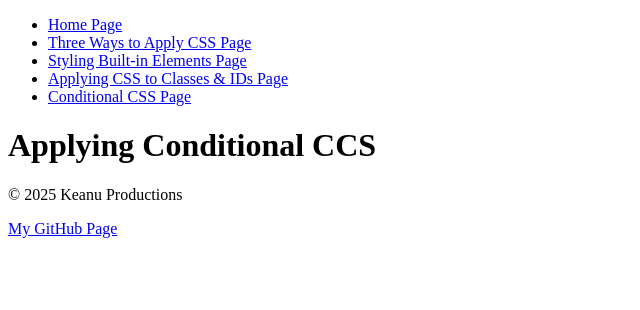
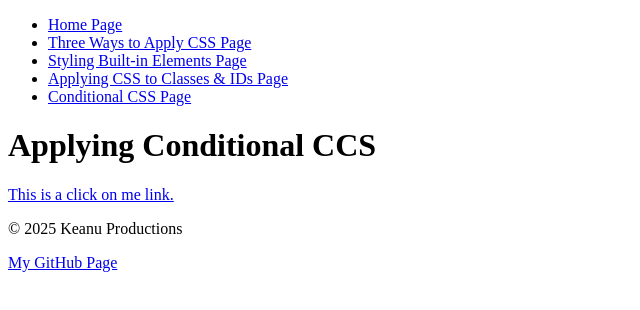
Before and after one commit to KeanuHarris/COMP001A.LectureActivity5, a plain HTML site: page conditional-css.html in a window 1280 px wide. Shown: the whole page, without its empty margins (0-640 px from the left). Drawn offline with Linux system fonts and the light colour scheme.

Commit message:
i think this code should work

```diff
--- a/conditional-css.html
+++ b/conditional-css.html
@@ -21,7 +21,7 @@
  </header>
 
   <main>
-
+    <p><a href="click on me">This is a click on me link.</a></p>
   </main>
   <footer>
     <p>&copy; 2025 Keanu Productions</p>
```
